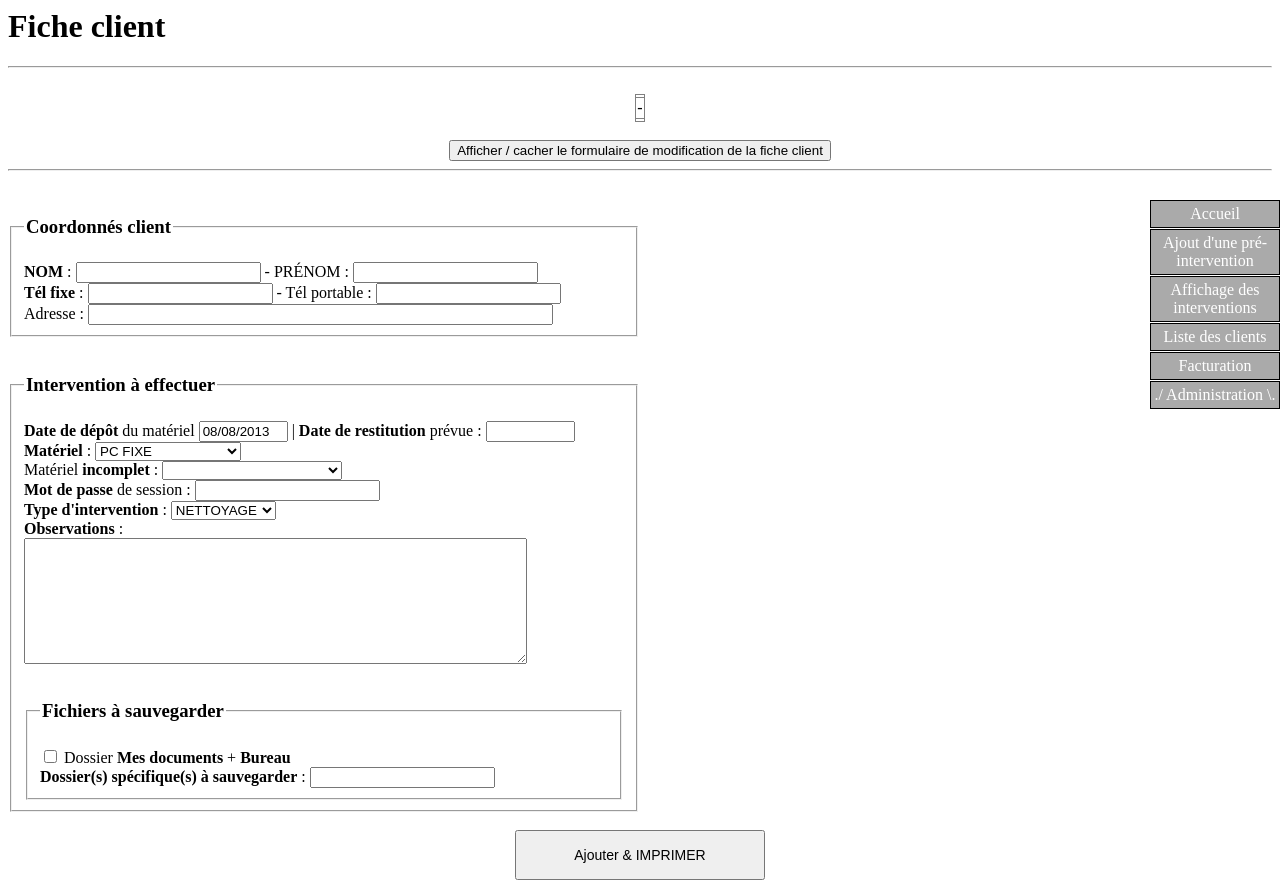
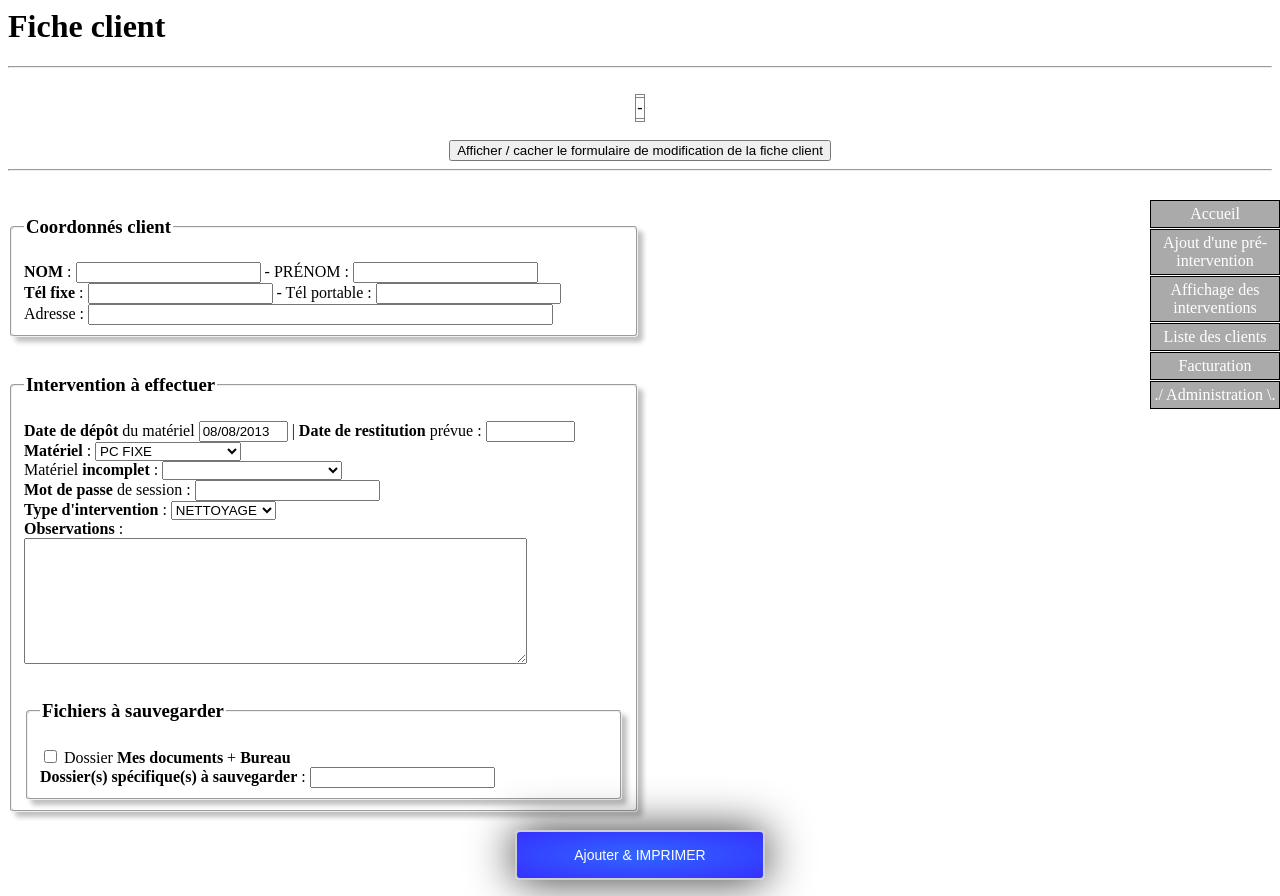
Before and after one commit to amediatechnology/gestinterv, a PHP site: page /index.php?p=ficheclient in a window 1280 px wide. Run offline with PHP 8.4, Linux system fonts and the light colour scheme; data comes from the database, SQL or seed files in the repository; data that the repository does not hold is empty.

Commit message:
Initial commit - Ajout CSS
Quelques petites touches de CSS ont été ajoutées pour rendre les
formulaires plus agréables à l'oeil
-> Partie "pré-intervention" seulement touchée par ce commit

```diff
--- a/preintervention/ajout-preinterv.php
+++ b/preintervention/ajout-preinterv.php
@@ -22,11 +22,11 @@ if ( (isset($_POST['verif'])) && ($_POST['verif']=='add-formulaire-nouveau-clien
 
 	if ( !empty($_POST['dossierMesDocs']) )
 	{ $dossierMesDocs = addslashes($_POST['dossierMesDocs']); }
-	else { $dossierMesDocs = "Aucun document à sauvegarder - ACCORD CLIENT."; }
+	else { $dossierMesDocs = "Pas de fichiers à sauvegarder - ACCORD CLIENT OK."; }
 
 	if ( !empty($_POST['dossiersClt']) )
 	{ $dossiersClt = addslashes($_POST['dossiersClt']); }
-	else { $dossiersClt = "Aucun document à sauvegarder - ACCORD CLIENT."; }
+	else { $dossiersClt = "Aucun document ou dossier spécifique à sauvegarder - ACCORD CLIENT OK."; }
 
 	$ajout2	= mysql_query ( "INSERT INTO tpreinterv VALUES ('','$id_client','$dateDepot','$dateRestitution','$materiel','$typeInterv','$observations','$password','$dossierMesDocs','$dossiersClt');" ) or die ( mysql_error() ) ;
 
--- a/preintervention/formulaire-preinterv.php
+++ b/preintervention/formulaire-preinterv.php
@@ -4,36 +4,35 @@ if ( (empty($_POST)) or (isset($_GET)) && (($_GET['p'])=="ficheclient") or (mysq
 
 <form action="preintervention/ajout-preinterv.php" method="POST">
 
-<fieldset style="width:600px; text-align:justify;"><legend><h3>Coordonnés client</h3></legend>
-	<b>NOM</b> : <input required name="nom" type="text" value="<?php if (isset($nom_client)) { echo $nom_client; } else if (isset($ligne)) { echo $ligne['nom']; } ?>" /> - PRÉNOM : <input name="prenom" type="text" value="<?php if (isset($prenom_client)) { echo $prenom_client; } else if (isset($ligne)) { echo $ligne['prenom']; }?>" /><br />
-	<b>Tél fixe</b> : <input required type="text" name="telFixe" value="<?php if (isset($tel_client)) { echo $tel_client; } else if (isset($ligne)) { echo $ligne['telFixe']; } ?>" /> - Tél portable : <input type="text" name="telPort" value="<?php if (isset($tel_client)) { echo $tel_client; } else if (isset($ligne)) { echo $ligne['telPort']; } ?>" /><br />
-	Adresse : <input type="text" name="adresse" size="55" value="<?php if (isset($ligne)) { echo $ligne['adresse']; } ?>" />
+<fieldset id="cadre" style="width:600px; text-align:justify;"><legend><h3>Coordonnés client</h3></legend>
+	<div class="ligne"> <b>NOM</b> : <input required name="nom" type="text" required value="<?php if (isset($nom_client)) { echo $nom_client; } else if (isset($ligne)) { echo $ligne['nom']; } ?>" /> - PRÉNOM : <input name="prenom" type="text" value="<?php if (isset($prenom_client)) { echo $prenom_client; } else if (isset($ligne)) { echo $ligne['prenom']; }?>" /><br /> </div>
+	<div class="ligne"> <b>Tél fixe</b> : <input required type="text" name="telFixe" value="<?php if (isset($tel_client)) { echo $tel_client; } else if (isset($ligne)) { echo $ligne['telFixe']; } ?>" /> - Tél portable : <input type="text" name="telPort" value="<?php if (isset($tel_client)) { echo $tel_client; } else if (isset($ligne)) { echo $ligne['telPort']; } ?>" /><br />	</div>
+	<div class="ligne"> Adresse : <input type="text" name="adresse" size="55" value="<?php if (isset($ligne)) { echo $ligne['adresse']; } ?>" /> </div>
 </fieldset>
 <br />
 
-<fieldset style="width:600px; text-align:justify;"><legend><h3>Intervention à effectuer</h3></legend>
-	<b>Date de dépôt</b> du matériel <input name="dateDepot" type="text" value="<?php echo date('d/m/Y'); ?>" size="8" class="calendrier"> | <b>Date de restitution</b> prévue : <input name="dateRestitution" type="text" size="8" class="calendrier" required /><br />
-	<b>Matériel</b> : <select name="materiel">
+<fieldset id="cadre" style="width:600px; text-align:justify;"><legend><h3>Intervention à effectuer</h3></legend>
+	<div class="ligne"> <b>Date de dépôt</b> du matériel <input name="dateDepot" type="text" value="<?php echo date('d/m/Y'); ?>" size="8" class="calendrier"> | <b>Date de restitution</b> prévue : <input name="dateRestitution" type="text" size="8" class="calendrier" required /><br /> </div>
+	<div class="ligne"> <b>Matériel</b> : <select name="materiel">
 	<?php
 		$materiel = mysql_query( "SELECT * FROM ttypemateriel ;" ) or die ( mysql_error() ) ; // Requête d'affichage des TYPE D'INTERVENTIONS
 		while ( $ligne = mysql_fetch_array($materiel) ) // Boucle d'affichage
 		{ echo "<option value='" . $ligne['materiel'] . "'>" . $ligne['materiel'] . "</option>"; }
 	?>
-	</select>
-	<br />
+	</select> </div>
 
-	Matériel <b>incomplet</b> : <select name="accessoires">
+	<div class="ligne"> Matériel <b>incomplet</b> : <select name="accessoires">
 		<option value=""></option>
 		<option value="Pas de saccoche">Pas de saccoche</option>
 		<option value="Pas de transfo">Pas de transfo</option>
 		<option value="Pas de saccoche + transfo">Pas de saccoche + transfo</option>
 		<option value="Pas de souris">Pas de souris</option>
 	</select>
-	<br />
+	</div>
 
-	<b>Mot de passe</b> de session : <input type="text" name="password"><br />
+	<div class="ligne"> <b>Mot de passe</b> de session : <input type="text" name="password"> </div>
 
-	<b>Type d'intervention</b> :
+	<div class="ligne"><b>Type d'intervention</b> :
 	<select name="typeInterv">
 	<?php
 	// Requête d'affichage des TYPE D'INTERVENTIONS
@@ -42,21 +41,23 @@ if ( (empty($_POST)) or (isset($_GET)) && (($_GET['p'])=="ficheclient") or (mysq
 		while ( $interv = mysql_fetch_array($type_interv) )
 		{ echo "<option value='" . $interv['interv'] . "'>" . $interv['interv'] . "</option>"; }
 	?>
-	</select><br />
+	</select></div>
 
-	<b>Observations</b> :<br />
-	<textarea name="observations" cols="60" rows="8"></textarea><br /><br />
+	<div class="ligne"><b>Observations</b> :<br />
+	<textarea name="observations" cols="60" rows="8"></textarea></div>
 
-	<fieldset style="text-align:justify;"><legend><h3>Fichiers à sauvegarder</h3></legend>
-	<label><input type="checkbox" name="dossierMesDocs" value="Dossier Mes documents + Bureau"> Dossier <b>Mes documents</b> + <b>Bureau</b></label><br />
-	<b>Dossier(s) spécifique(s) à sauvegarder</b> : <input type="text" name="dossiersClt">
+	<br />
+
+	<fieldset id="cadre" style="text-align:justify;"><legend><h3>Fichiers à sauvegarder</h3></legend>
+		<div class="ligne"> <input type="checkbox" name="dossierMesDocs" value="Dossier Mes documents + Bureau"> Dossier <b>Mes documents</b> + <b>Bureau</b></div>
+		<div class="ligne"><b>Dossier(s) spécifique(s) à sauvegarder</b> : <input type="text" name="dossiersClt"></div>
 	</fieldset>
 <input type="hidden" name="verif" value="add-formulaire-nouveau-client" />
 </fieldset>
 
 <br />
 
-<center><input type="submit" value="Ajouter & IMPRIMER" style="width:250px; height:50px;font-size:14px;"></center>
+<center><button id="bouton">Ajouter & IMPRIMER</button></center>
 
 </form>
 
@@ -66,26 +67,26 @@ else { // Sinon, on affiche le formulaire en fonction du nom / n° de téléphon
 
 <form action="preintervention/ajout-preinterv.php" method="POST">
 
-<fieldset style="width:600px; text-align:justify;"><legend><h3>Coordonnés client</h3></legend>
-	<b>NOM</b> : <input name="nom" type="text" value="<?php echo $ligne['nom']; ?>" required readonly /><br />
-	<b>Tél fixe</b> : <input type="text" name="telFixe" value="<?php echo $ligne['telFixe']; ?>" /> - Tél portable : <input type="text" name="telPort" value="<?php echo $ligne['telPort']; ?>" /><br />
-	Adresse : <input type="text" name="adresse" size="55" value="<?php echo $ligne['adresse']; ?>" />
+<fieldset id="cadre" style="width:600px; text-align:justify;"><legend><h3>Coordonnés client</h3></legend>
+	<div class="ligne"> <b>NOM</b> : <input name="nom" type="text" value="<?php echo $ligne['nom']; ?>" required readonly /></div>
+	<div class="ligne"> <b>Tél fixe</b> : <input type="text" name="telFixe" value="<?php echo $ligne['telFixe']; ?>" /> - Tél portable : <input type="text" name="telPort" value="<?php echo $ligne['telPort']; ?>" /></div>
+	<div class="ligne"> Adresse : <input type="text" name="adresse" size="55" value="<?php echo $ligne['adresse']; ?>" /></div>
 </fieldset>
 <br />
 
-<fieldset style="width:600px; text-align:justify;"><legend><h3>Intervention à effectuer</h3></legend>
-	<b>Date de dépôt</b> du matériel <input name="dateDepot" type="text" value="<?php echo date('d/m/Y'); ?>" size="8" class="calendrier"> | <b>Date de restitution</b> prévue : <input name="dateRestitution" type="text" size="8" class="calendrier" required /><br />
-	<b>Matériel</b> :
+<fieldset id="cadre" style="width:600px; text-align:justify;"><legend><h3>Intervention à effectuer</h3></legend>
+	<div class="ligne"> <b>Date de dépôt</b> du matériel <input name="dateDepot" type="text" value="<?php echo date('d/m/Y'); ?>" size="8" class="calendrier"> | <b>Date de restitution</b> prévue : <input name="dateRestitution" type="text" size="8" class="calendrier" required /></div>
+	<div class="ligne"> <b>Matériel</b> :
 	<select name="materiel">
 	<?php
 		$materiel = mysql_query ( "SELECT * FROM ttypemateriel ;" )  or  die ( mysql_error() ) ; // Requête d'affichage des TYPE D'INTERVENTIONS
 		while ( $ligne = mysql_fetch_array($materiel) ) // Boucle d'affichage
 		{ echo "<option value='" . $ligne['materiel'] . "'>" . $ligne['materiel'] . "</option>"; }
 	?>
-	</select>
-	<br />
-	<b>Mot de passe</b> de session : <input type="text" name="password"><br />
-	<b>Type d'intervention</b> :
+	</select></div>
+
+	<div class="ligne"> <b>Mot de passe</b> de session : <input type="text" name="password"></div>
+	<div class="ligne"> <b>Type d'intervention</b> :
 	<select name="typeInterv">
 	<?php
 	// Requête d'affichage des TYPE D'INTERVENTIONS
@@ -94,18 +95,21 @@ else { // Sinon, on affiche le formulaire en fonction du nom / n° de téléphon
 		while ( $interv = mysql_fetch_array($type_interv) )
 		{ echo "<option value='" . $interv['interv'] . "'>" . $interv['interv'] . "</option>"; }
 	?>
-	</select><br />
-	<b>Observations</b> :<br />
-	<textarea name="observations" cols="60" rows="8"></textarea><br /><br />
-	<fieldset style="text-align:justify;"><legend><h3>Fichiers à sauvegarder</h3></legend>
-	<label><input type="checkbox" name="dossierMesDocs" value="Dossier Mes documents + Bureau"> Dossier <b>Mes documents</b> + <b>Bureau</b></label><br />
-	<b>Dossier(s) spécifique(s) à sauvegarder</b> : <input type="text" name="dossiersClt">
+	</select></div>
+	<div class="ligne"> <b>Observations</b> :<br />
+	<textarea name="observations" cols="60" rows="8"></textarea></div>
+
+	<br />
+
+	<fieldset id="cadre" style="text-align:justify;"><legend><h3>Fichiers à sauvegarder</h3></legend>
+		<div class="ligne"> <input type="checkbox" name="dossierMesDocs" value="Dossier Mes documents + Bureau"> Dossier <b>Mes documents</b> + <b>Bureau</b></div>
+		<div class="ligne"> <b>Dossier(s) spécifique(s) à sauvegarder</b> : <input type="text" name="dossiersClt"></div>
 	</fieldset>
 <input type="hidden" name="verif" value="add-formulaire-client-connu" />
 </fieldset>
 
 <br />
-<center><input type="submit" value="Ajouter & IMPRIMER" style="width:250px; height:50px;font-size:14px;"></center>
+<center><button id="bouton">Ajouter & IMPRIMER</button></center>
 
 </form>
 <?php } // Fin condition n°2 ?>
--- a/preintervention/print_preinterv.php
+++ b/preintervention/print_preinterv.php
@@ -34,15 +34,15 @@ $id = $_POST["id"]; // Récupération de la dernière fiche de pré-intervention
 		echo "<b>Matériel</b> concerné : <b><font size='5'>" . $ligne['materiel'] . "</font/></b><br />" ;
 		echo "<b>Intervention</b> à effectuer : <b><font size='5'>" . $ligne['typeInterv'] . "</font></b><br />" ;
 		echo "<br />";
-		echo "<b>Observations</b> annexes : <br /> <textarea readonly cols='60' rows='6'>" . $ligne['observations'] . "</textarea>  Mot de passe : <b>" . $ligne['password'] . "</b> <br /><br />" ;
+		echo "<b>Observations</b> annexes : <br /> <textarea readonly cols='50' rows='6'>" . $ligne['observations'] . "</textarea>  Mot de passe : <b>" . $ligne['password'] . "</b> <br /><br />" ;
+		echo "Sauvegarde des fichiers clients : <b>" . $ligne['dossierMesDocs'] . "</b> <br />";
 		echo "Dossiers spécifiques à sauvergarder : <b>" . $ligne['dossierClt'] . "</b> <br />" ;
-		echo "Sauvegarde complémentaire : <b>" . $ligne['dossierMesDocs'] . "</b> <br />";
   	}
 ?>
 <br /><hr />
 <center><b>Après avoir convenablement vérifié l'exactitude des informations ci-dessus, merci de signer le document pour approuver la demande d'intervention.</b></center>
 <b>Signature client</b> - Accord pour intervention
-	<table><td><table width="275px" height="100px" border="1"> <tr> <td></td> </tr> </table> </td> <td> <table rules="all"> <td> <p align="justify" style="background-color:#ebebeb; font-size:12px; padding:0 0 0 15px;">Nous déclinons toute responsabilité en cas de perte de données relative à des virus, à une mauvaise utilisation ou à un problème de disque dur défectueux. <u>Le matériel n'a pas une durée de vie illimitée</u>, <b>l'utilisateur reste le seul responsable de ses sauvegardes de fichiers</b> sur tous supports existants (disque dur externe, CD, DVD, clé USB etc...).<br />
+	<table><td><table width="275px" height="150px" border="1"> <tr> <td></td> </tr> </table> </td> <td> <table rules="all"> <td> <p align="justify" style="background-color:#ebebeb; font-size:12px; padding:5px 5px 5px 5px;">Nous déclinons toute responsabilité en cas de perte de données relative à des virus, à une mauvaise utilisation ou à un problème de disque dur défectueux. <u>Le matériel n'a pas une durée de vie illimitée</u>, <b>l'utilisateur reste le seul responsable de ses sauvegardes de fichiers</b> sur tous supports existants (disque dur externe, CD, DVD, clé USB etc...).<br />
 	En cas de formatage, <u>nous procédons à la sauvegarde des seuls documents accessibles que <b>nous remettons ensuite sur le disque dur de l'ordinateur</b></u>. Cependant, <b>il nous est impossible de garantir une restitution complète des documents</b> <u>compte-tenu des contraintes techniques</u> qui peuvent nous être imposées.</br />
 	Pour des raisons de confidentiliaté et pour éviter tout problème ultérieur, <b><u>les données utilisateurs ne seront pas conservées sur nos serveurs</b></u>.<br />
 	Les logiciels spécifiques ne peuvent pas être réinstallés <u>pour des raisons de licence</u>.</p></td></table></td></table>
--- a/style.css
+++ b/style.css
@@ -72,3 +72,69 @@
   background: #000 ;
   text-decoration: underline ;
 }
+
+
+
+
+/* Styles des formulaires */
+/* ---------------------- */
+
+/* Cadre = "fieldset" */
+#cadre {
+-moz-box-shadow: 5px 5px 5px 0px #c0c0c0;
+-webkit-box-shadow: 5px 5px 5px 0px #c0c0c0;
+-o-box-shadow: 5px 5px 5px 0px #c0c0c0;
+box-shadow: 5px 5px 5px 0px #c0c0c0;
+filter:progid:DXImageTransform.Microsoft.Shadow(color=#c0c0c0, Direction=134, Strength=5);
+-moz-border-radius: 4px;
+-webkit-border-radius: 4px;
+border-radius: 4px;
+}
+
+/* Lorsque la souris arrive sur une ligne du formulaire, la ligne est mise en évidence par une couleur bleue */
+form .ligne:hover {
+  background: #f1f7fa;
+}
+
+/* Bouton d'action des formulaires */
+#bouton {
+width:250px; height:50px; font-size:14px;
+margin:auto;
+color:#ffffff;
+-moz-box-shadow: 0px 0px 45px #343434;
+-webkit-box-shadow: 0px 0px 45px #343434;
+-o-box-shadow: 0px 0px 45px #343434;
+box-shadow: 0px 0px 45px #343434;
+-moz-border-radius: 5px;
+-webkit-border-radius: 5px;
+border-radius: 5px;
+border: 2px solid #cfcfcf;
+background:#3166ff;
+filter: progid:DXImageTransform.Microsoft.gradient(startColorstr="#3166ff", endColorstr="#3531ff"); /* Pour IE seulement et mode gradient à linear */
+background: -webkit-gradient(radial,center center,0,center center,100, from(#3166ff), to(#3531ff));
+background: -moz-radial-gradient(center center, circle contain, #3166ff, #3531ff);
+background: -o-radial-gradient(#3166ff, #3531ff);
+background: -ms-radial-gradient(#3166ff, #3531ff);
+background: radial-gradient(#3166ff, #3531ff);
+}
+
+#bouton:hover {
+width:250px; height:50px; font-size:14px;
+margin:auto;
+color:#ffffff;
+-moz-box-shadow: 0px 0px 10px #343434;
+-webkit-box-shadow: 0px 0px 10px #343434;
+-o-box-shadow: 0px 0px 10px #343434;
+box-shadow: 0px 0px 10px #343434;
+-moz-border-radius: 5px;
+-webkit-border-radius: 5px;
+border-radius: 5px;
+border: 2px solid #cfcfcf;
+background:#3531ff;
+filter: progid:DXImageTransform.Microsoft.gradient(startColorstr="#3531ff", endColorstr="#3166ff"); /* Pour IE seulement et mode gradient à linear */
+background: -webkit-gradient(radial,center center,0,center center,100, from(#3531ff), to(#3166ff));
+background: -moz-radial-gradient(center center, circle contain, #3531ff, #3166ff);
+background: -o-radial-gradient(#3531ff, #3166ff);
+background: -ms-radial-gradient(#3531ff, #3166ff);
+background: radial-gradient(#3531ff, #3166ff);
+}
```
